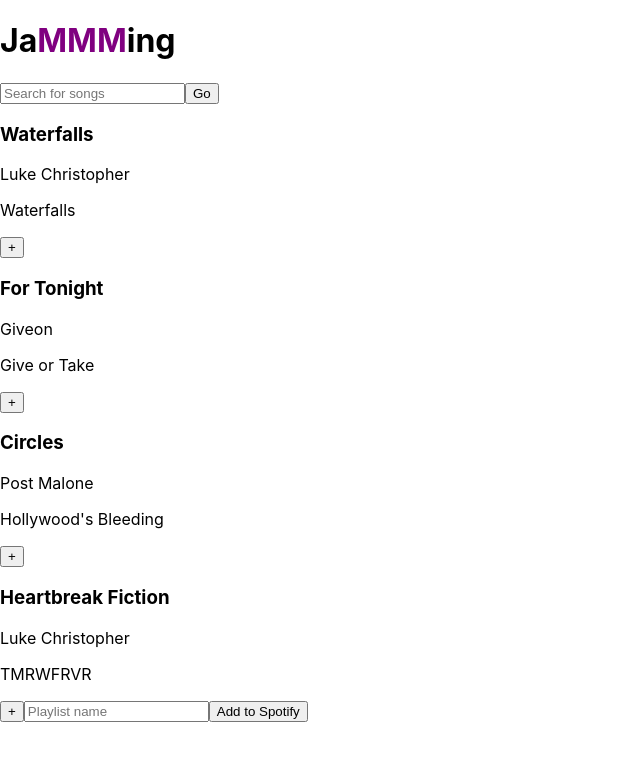
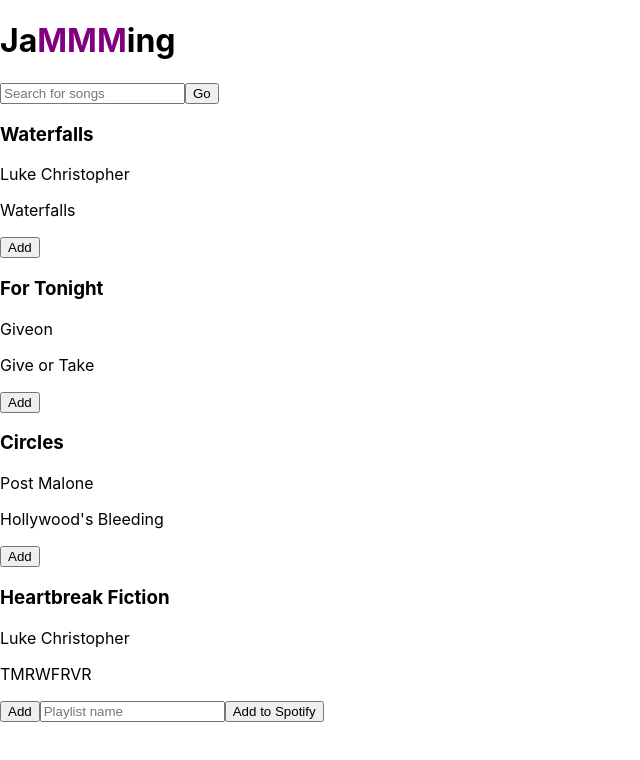
Before and after one commit to mrctemplin/jammming, a React (Create React App) app: page / in a window 1280 px wide. Shown: the top 760 px of the page, without its empty margins (0-640 px from the left). Built offline with nearby package versions, Linux system fonts and the light colour scheme.

Commit message:
Clean up code

```diff
--- a/src/App.js
+++ b/src/App.js
@@ -41,10 +41,9 @@ function App() {
   const [playlistTracks, setPlaylistTracks] = useState([]);
 
   const addTrack = newTrack => {
-    if (playlistTracks.some((track) => track.id === newTrack.id)) {
-      return;
+    if (playlistTracks.every((track) => track.id !== newTrack.id)) {
+      setPlaylistTracks((prevTracks) => [...prevTracks, newTrack]);
     }
-    setPlaylistTracks((prevTracks) => [...prevTracks, newTrack]);
   }
 
   const removeTrack = track => {
@@ -65,13 +64,13 @@ function App() {
       <div>
         <SearchBar />
         <div>
-          <SearchResults searchResults={searchResults} onAdd={addTrack} />
+          <SearchResults searchResults={searchResults} addTrack={addTrack} />
           <Playlist
             playlistTracks={playlistTracks}
-            onRemove={removeTrack}
+            removeTrack={removeTrack}
             playlistName={playlistName}
-            onNameChange={setPlaylistName}
-            onSave={savePlaylist}
+            setPlaylistName={setPlaylistName}
+            savePlaylist={savePlaylist}
           />
         </div>
       </div>
--- a/src/components/Playlist.js
+++ b/src/components/Playlist.js
@@ -2,24 +2,27 @@ import React from "react";
 
 import TrackList from "./TrackList"
 
-function Playlist(props) {
-    const handleNameChange = ({target}) => {
-        props.onNameChange(target.value);
-    }
+function Playlist({
+    playlistTracks,
+    removeTrack,
+    playlistName,
+    setPlaylistName,
+    savePlaylist
+}) {
 
     return (
         <>
             <input
                 type="text"
                 placeholder="Playlist name"
-                onChange={handleNameChange}
-                value={props.playlistName}
+                onChange={(e) => setPlaylistName(e.target.value)}
+                value={playlistName}
             />
-            <button onClick={props.onSave}>Add to Spotify</button>
+            <button onClick={savePlaylist}>Add to Spotify</button>
             <TrackList
-                tracks={props.playlistTracks}
+                tracks={playlistTracks}
                 isPlaylistTrack={true}
-                onRemove={props.onRemove}
+                removeTrack={removeTrack}
             />
         </>
     );
--- a/src/components/SearchBar.js
+++ b/src/components/SearchBar.js
@@ -3,7 +3,11 @@ import React from "react";
 function SearchBar() {
     return (
         <>
-            <input type="text" name="search" placeholder="Search for songs" />
+            <input
+                type="text"
+                name="search"
+                placeholder="Search for songs"
+            />
             <button>Go</button>
         </>
     );
--- a/src/components/SearchResults.js
+++ b/src/components/SearchResults.js
@@ -2,10 +2,14 @@ import React from "react";
 
 import TrackList from "./TrackList";
 
-function SearchResults(props) {
+function SearchResults({ searchResults, addTrack }) {
+
     return (
         <>
-            <TrackList tracks={props.searchResults} onAdd={props.onAdd} />
+            <TrackList
+                tracks={searchResults}
+                addTrack={addTrack}
+            />
         </>
     );
 }
--- a/src/components/Track.js
+++ b/src/components/Track.js
@@ -1,22 +1,24 @@
 import React from "react";
 
-function Track(props) {
-    const addTrack = event => {
-        props.onAdd(props.track);
-    }
-
-    const removeTrack = event => {
-        props.onRemove(props.track);
-    }
+function Track({
+    track,
+    addTrack,
+    removeTrack,
+    isPlaylistTrack
+}) {
 
     return (
         <>
-            <div>
-                <h3>{props.track.name}</h3>
-                <p>{props.track.artist}</p>
-                <p>{props.track.album}</p>
+            <div key={track.id}>
+                <h3>{track.name}</h3>
+                <p>{track.artist}</p>
+                <p>{track.album}</p>
             </div>
-            {props.isPlaylistTrack ? <button onClick={removeTrack}>-</button> : <button onClick={addTrack}>+</button>}
+            {
+                isPlaylistTrack ?
+                <button onClick={() => removeTrack(track)}>Remove</button> :
+                <button onClick={() => addTrack(track)}>Add</button>
+            }
         </>
     );
 }
--- a/src/components/TrackList.js
+++ b/src/components/TrackList.js
@@ -2,17 +2,22 @@ import React from "react";
 
 import Track from "./Track";
 
-function TrackList(props) {
+function TrackList({
+    tracks,
+    addTrack,
+    removeTrack,
+    isPlaylistTrack,
+}) {
+
     return (
         <>
             {
-                    props.tracks?.map(track =>
+                tracks?.map(track =>
                     <Track
                         track={track}
-                        key={track.id}
-                        onAdd={props.onAdd}
-                        isPlaylistTrack={props.isPlaylistTrack}
-                        onRemove={props.onRemove}
+                        addTrack={addTrack}
+                        removeTrack={removeTrack}
+                        isPlaylistTrack={isPlaylistTrack}
                     />
                 )
             }
```
Lines whose indentation alone changed are shown as unchanged.
